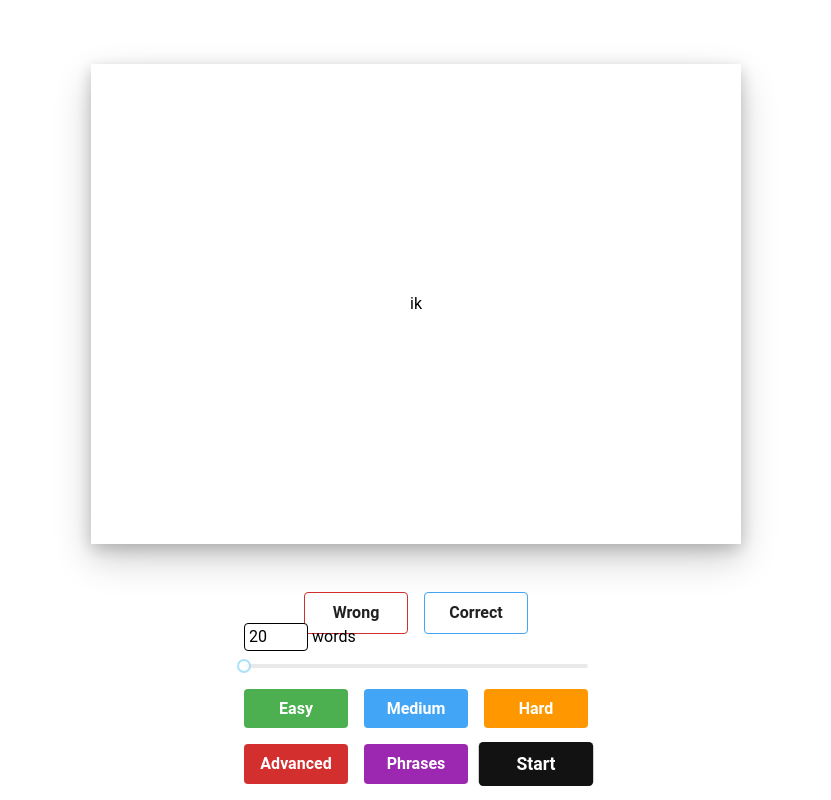
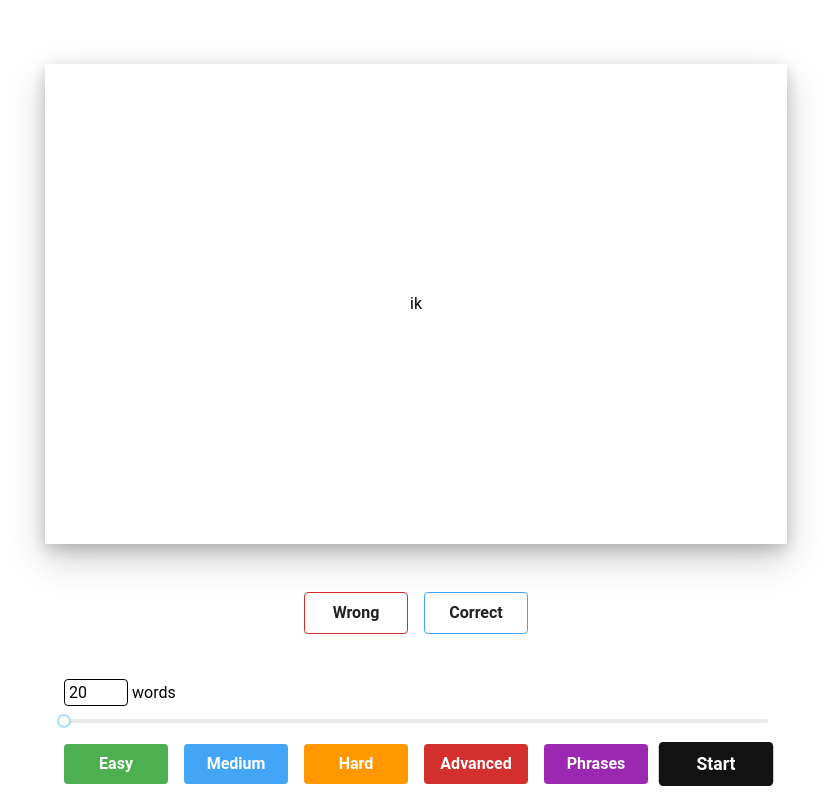
Before and after one commit to simmeringstew/language-flashcards, a React (Vite) app: page / in a window 1280 px wide. Both pictures are taken after a click on the button "Start". Shown: the whole page, without its empty margins (224-1055 px from the left). Built offline with nearby package versions, Linux system fonts and the light colour scheme; a small style sheet from the web is missing.

Commit message:
Buttons now go single line on larger screens

```diff
--- a/src/styles/app.css
+++ b/src/styles/app.css
@@ -93,3 +93,12 @@ button:hover, button:focus {
 .start {
     background-color: #121212;
 }
+
+@media screen and (min-width: 968px) {
+    .button-group {
+        grid-template-columns: 1fr 1fr;
+        grid-template-areas:
+        'slider-group slider-group slider-group slider-group slider-group slider-group'
+        'top-buttons top-buttons top-buttons bottom-buttons bottom-buttons bottom-buttons';
+    }
+}
--- a/src/styles/card.css
+++ b/src/styles/card.css
@@ -1,6 +1,6 @@
 .card-wrapper {
     margin-top: 3rem;
-    width: 70%;
+    width: 80%;
     height: 30rem;
 }
 .card-body {
```
